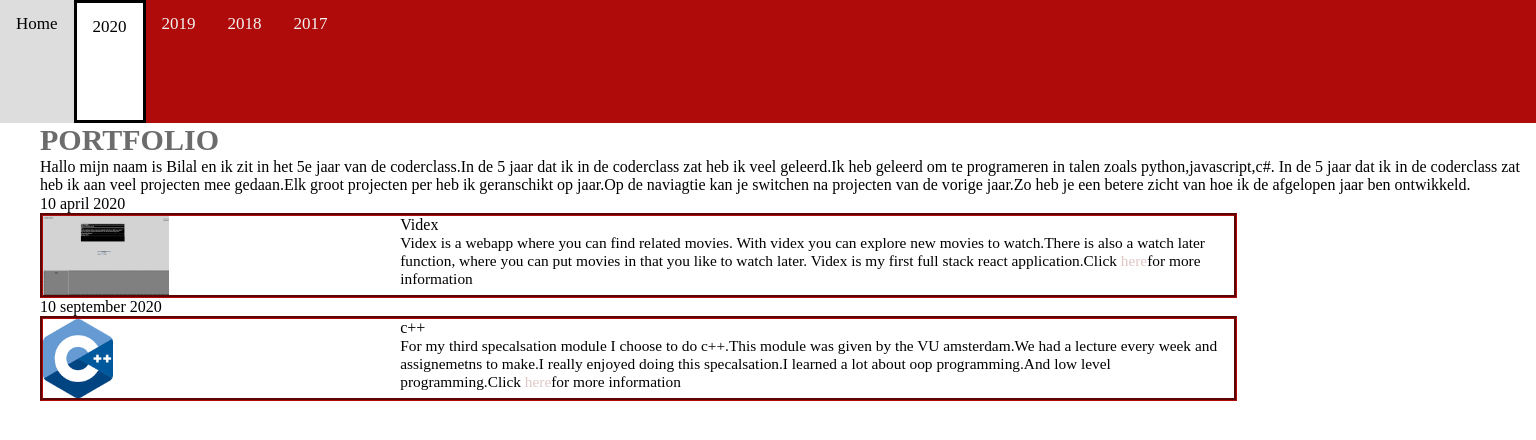
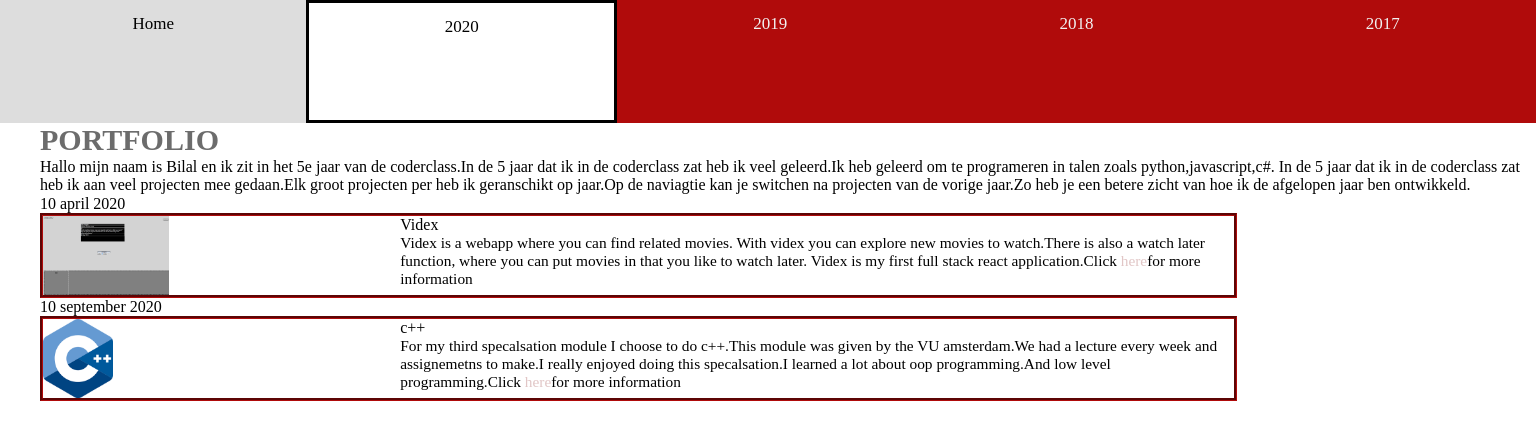
Before and after one commit to ayachi-code/Portfolio, a plain HTML site: page portfolio/index.html in a window 1536 px wide. Drawn offline with Linux system fonts and the light colour scheme.

Commit message:
navigatie is responsive scaled automatisch

```diff
--- a/assets/css/mainportfolio.css
+++ b/assets/css/mainportfolio.css
@@ -109,3 +109,10 @@ img {
   background-color: #ddd;
   color: black;
 }
+
+
+@media only screen and (min-width: 1300px) {
+  a {
+    width: 1000px;
+  }
+}
--- a/portfolio/index.html
+++ b/portfolio/index.html
@@ -15,7 +15,7 @@
 <body>
     <div id="containerPortfolio">
         <nav class="navigator">
-            <a>Home</a>
+            <a href="/">Home</a>
             <a class="activeYear">2020</a>
             <a>2019</a>
             <a>2018</a>
```
